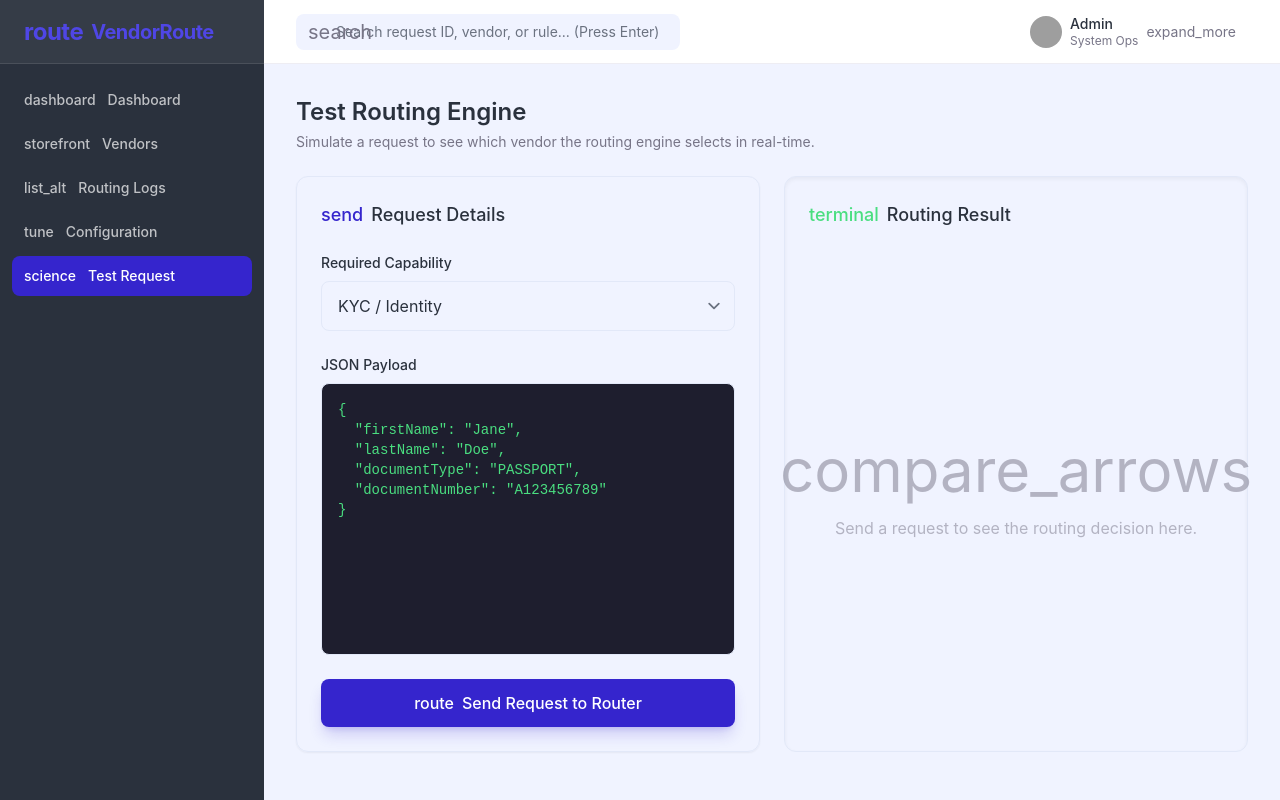
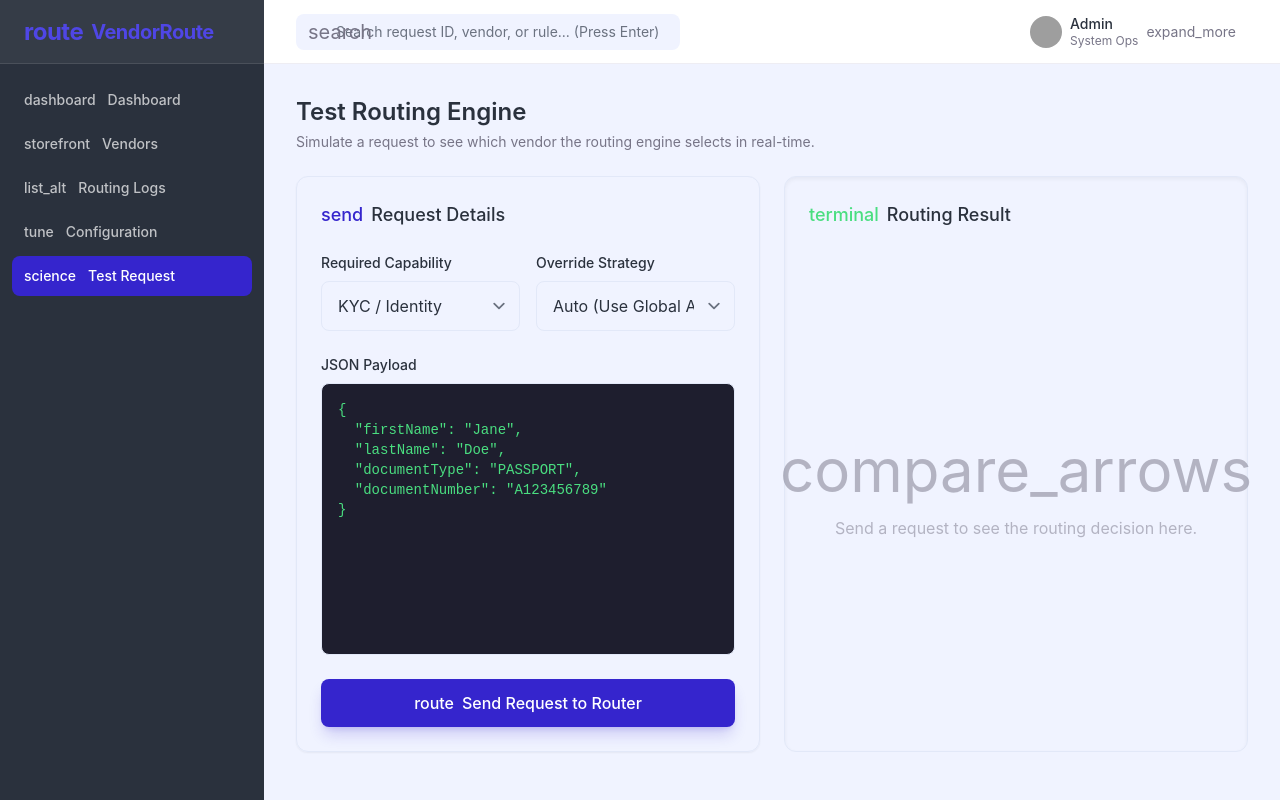
Before and after one commit to AnveshCheela/Intelligent-Vendor-Routing-Platform, a React app in the folder frontend/: page /test in a window 1280 px wide. Built offline with nearby package versions, Linux system fonts and the light colour scheme; grey boxes are pictures that could not be loaded; the HTML template or start-up script is replaced by a standard one.

Commit message:
Add manual strategy override dropdown to Test Request UI

```diff
--- a/frontend/src/pages/TestRequest.jsx
+++ b/frontend/src/pages/TestRequest.jsx
@@ -9,6 +9,7 @@ export default function TestRequest() {
   };
 
   const [capability, setCapability] = useState('kyc');
+  const [strategy, setStrategy] = useState('');
   const [payloadText, setPayloadText] = useState(defaultPayloads.kyc);
 
   const [loading, setLoading] = useState(false);
@@ -20,6 +21,17 @@ export default function TestRequest() {
     { id: 'ocr', label: 'OCR / Document' },
     { id: 'fraud', label: 'Fraud Check' },
     { id: 'kyc_aml', label: 'KYC + AML Screening' }
+  ];
+
+  const strategies = [
+    { id: '', label: 'Auto (Use Global AI Config)' },
+    { id: 'priority', label: 'Priority' },
+    { id: 'weighted', label: 'Weighted' },
+    { id: 'round_robin', label: 'Round Robin' },
+    { id: 'lowest_latency', label: 'Lowest Latency' },
+    { id: 'lowest_cost', label: 'Lowest Cost' },
+    { id: 'health_based', label: 'Health Based' },
+    { id: 'feature_based', label: 'Feature Based' }
   ];
 
   const handleTestRoute = async () => {
@@ -40,6 +52,10 @@ export default function TestRequest() {
         capability,
         payload: parsedPayload
       };
+
+      if (strategy) {
+        requestBody.routing_preference = strategy;
+      }
 
       const startTime = performance.now();
       const res = await fetch('/api/route', {
@@ -82,6 +98,7 @@ export default function TestRequest() {
           </h2>
 
           <div className="space-y-6 flex-1 flex flex-col">
+            <div className="grid grid-cols-2 gap-4">
               <div>
                 <label className="block text-sm font-medium text-outline mb-2">Required Capability</label>
                 <select
@@ -97,6 +114,20 @@ export default function TestRequest() {
                     <option key={cap.id} value={cap.id}>{cap.label}</option>
                   ))}
                 </select>
+              </div>
+
+              <div>
+                <label className="block text-sm font-medium text-outline mb-2">Override Strategy</label>
+                <select
+                  value={strategy}
+                  onChange={(e) => setStrategy(e.target.value)}
+                  className="w-full bg-surface-low border border-surface-high rounded-lg pl-4 pr-10 py-3 text-surface-inverse focus:outline-none focus:border-primary focus:ring-1 focus:ring-primary cursor-pointer"
+                >
+                  {strategies.map(strat => (
+                    <option key={strat.id} value={strat.id}>{strat.label}</option>
+                  ))}
+                </select>
+              </div>
             </div>
 
             <div className="flex-1 flex flex-col min-h-[300px]">
```
Lines whose indentation alone changed are shown as unchanged.
